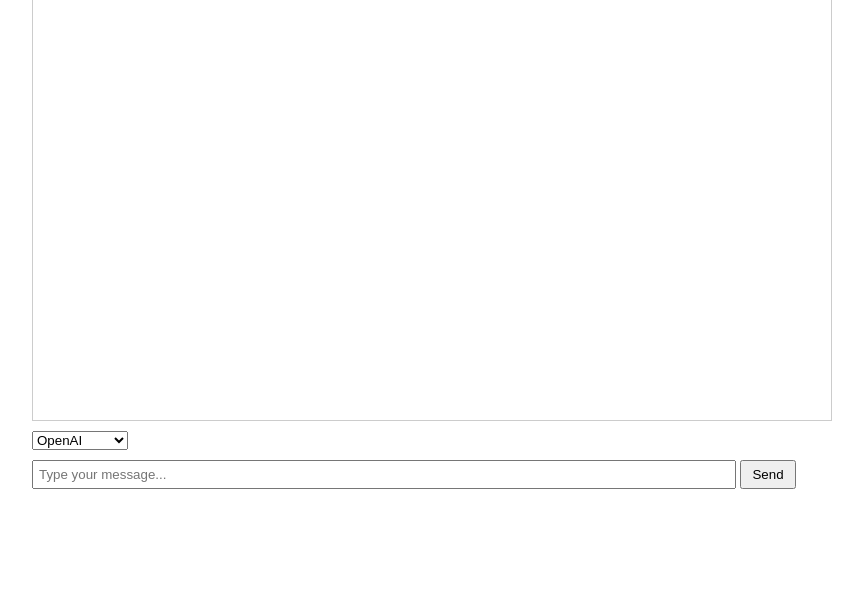
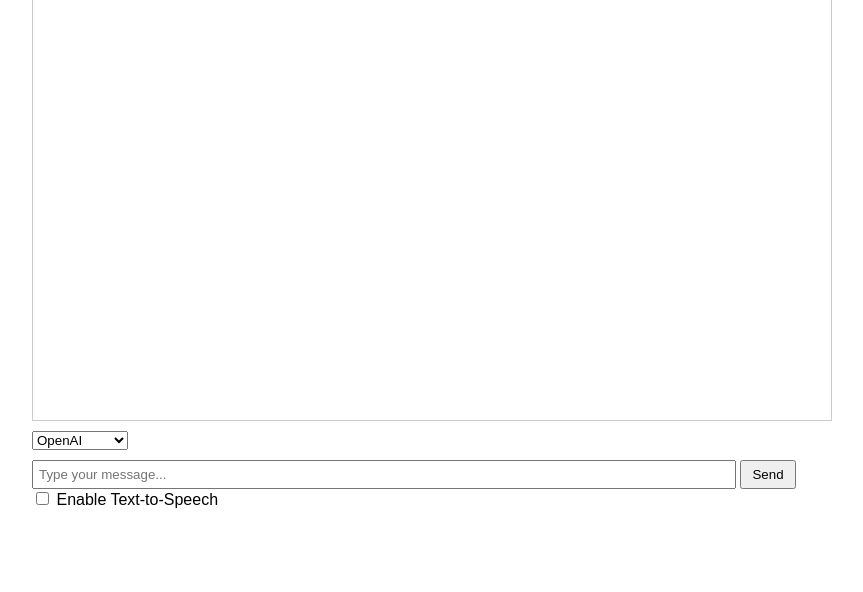
Before and after one commit to asahpchoi/webai, a Flask app: page / in a window 1280 px wide. Shown: the part 101-693 px from the top of the page, without its empty margins (208-1071 px from the left). Run offline with Flask 3, Linux system fonts and the light colour scheme.

Commit message:
feat: Add text-to-speech option as a checkbox for the output

```diff
--- a/app.py
+++ b/app.py
@@ -1,7 +1,10 @@
 import os
 import requests
 import time
-from flask import Flask, render_template, request, jsonify
+from flask import Flask, render_template, request, jsonify, send_file
+from gtts import gTTS
+import os
+import tempfile
 
 app = Flask(__name__)
 
@@ -87,3 +90,21 @@ def chat():
 
 if __name__ == "__main__":
     app.run(debug=True)
+
+@app.route("/text-to-speech", methods=["POST"])
+def text_to_speech():
+    text = request.json.get("text")
+    if not text:
+        return jsonify({"error": "No text provided"}), 400
+
+    try:
+        tts = gTTS(text=text, lang='en')
+
+        # Create a temporary file to store the audio
+        with tempfile.NamedTemporaryFile(delete=False, suffix=".mp3") as temp_file:
+            tts.save(temp_file.name)
+            temp_file_path = temp_file.name
+
+        return send_file(temp_file_path, mimetype="audio/mpeg", as_attachment=True, download_name="speech.mp3")
+    except Exception as e:
+        return jsonify({"error": f"Failed to convert text to speech: {str(e)}"}), 500
--- a/templates/index.html
+++ b/templates/index.html
@@ -27,6 +27,10 @@
     </select>
     <input type="text" id="user-input" placeholder="Type your message...">
     <button id="send-button">Send</button>
+    <div>
+        <input type="checkbox" id="text-to-speech" name="text-to-speech">
+        <label for="text-to-speech">Enable Text-to-Speech</label>
+    </div>
 
     <script>
         $(document).ready(function() {
@@ -37,6 +41,15 @@
                 }
                 $("#chat-container").append(messageHtml);
                 $("#chat-container").scrollTop($("#chat-container")[0].scrollHeight);
+
+                if (sender === "Bot" && $("#text-to-speech").is(":checked")) {
+                    speakText(message);
+                }
+            }
+
+            function speakText(text) {
+                var utterance = new SpeechSynthesisUtterance(text);
+                window.speechSynthesis.speak(utterance);
             }
 
             $("#send-button").click(function() {
```
